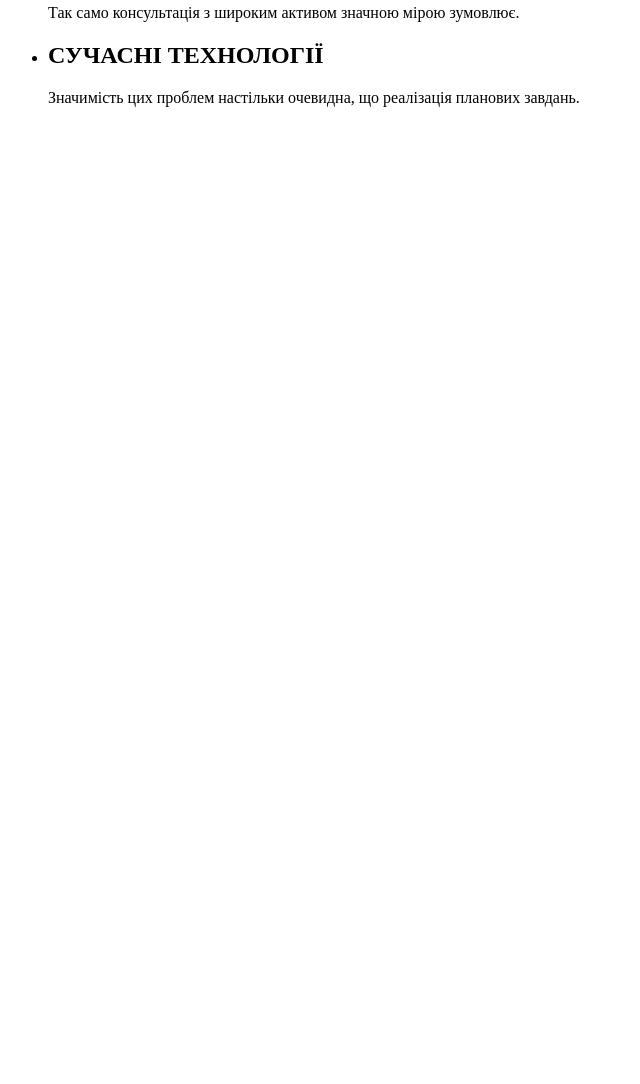
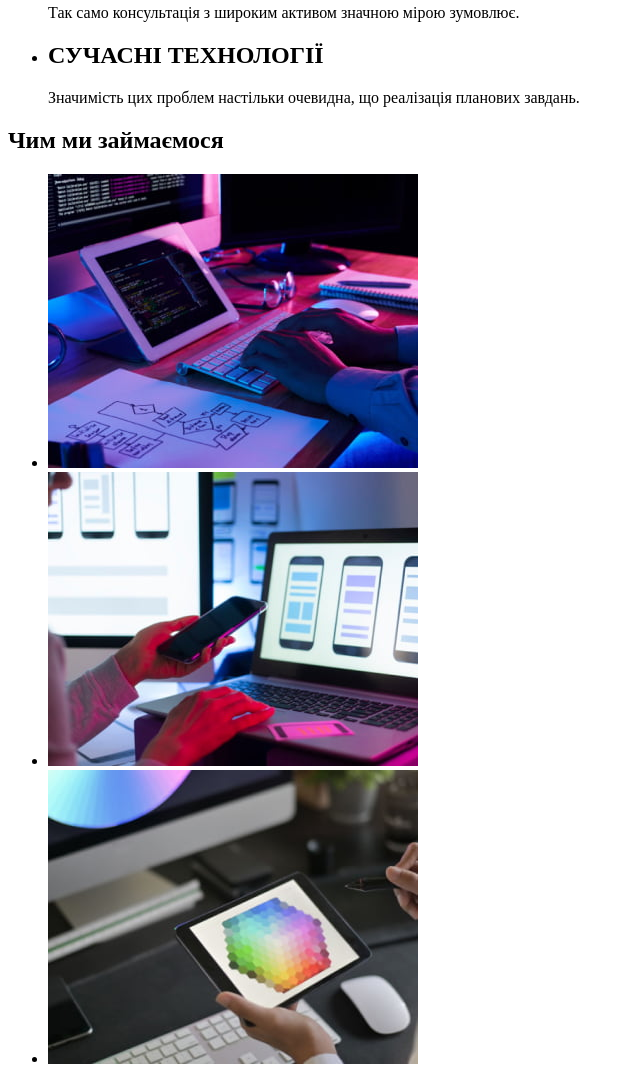
Before and after one commit to Vofkeen/goit-01, a plain HTML site: page index.html in a window 1280 px wide. Shown: the part 460-1544 px from the top of the page, without its empty margins (0-640 px from the left). Before the commit the page ends 800 px from the top, so only its background shows below. Drawn offline with Linux system fonts and the light colour scheme.

Commit message:
Додав секцію чим ми займаємось

```diff
--- a/index.html
+++ b/index.html
@@ -10,7 +10,7 @@
     <header>
         <nav>
     <ul>
-        <li><a href="">WebStudio</a></li>
+        <li><a href=""><span class="accent">Web</span>Studio</a></li>
         <li><a href="">Студія</a></li>
         <li><a href="">Портфоліо</a></li>
         <li><a href="">Контакти</a></li>
@@ -46,6 +46,23 @@
                 </li>
             </ul>
         </section>
+        <section>
+            <h2>Чим ми займаємося</h2>
+            <ul>
+                <li> <a href="">
+                    <img src="./images/keyboard.jpg" alt="десктопні додатки" width="370">
+                </a>
+                </li>
+                <li> <a href="">
+                        <img src="./images/notebook.jpg" alt="мобільні додатки" width="370">
+                    </a>
+                </li>
+                <li> <a href="">
+                        <img src="./images/tablet.jpg" alt="дизайнерські рішення" width="370">
+                    </a>
+                </li>
+            </ul>
+        </section>
     </main>
 </body>
 </html>
```
Also changed, not shown: images/keyboard.jpg (added), images/notebook.jpg (added), images/tablet.jpg (added).
